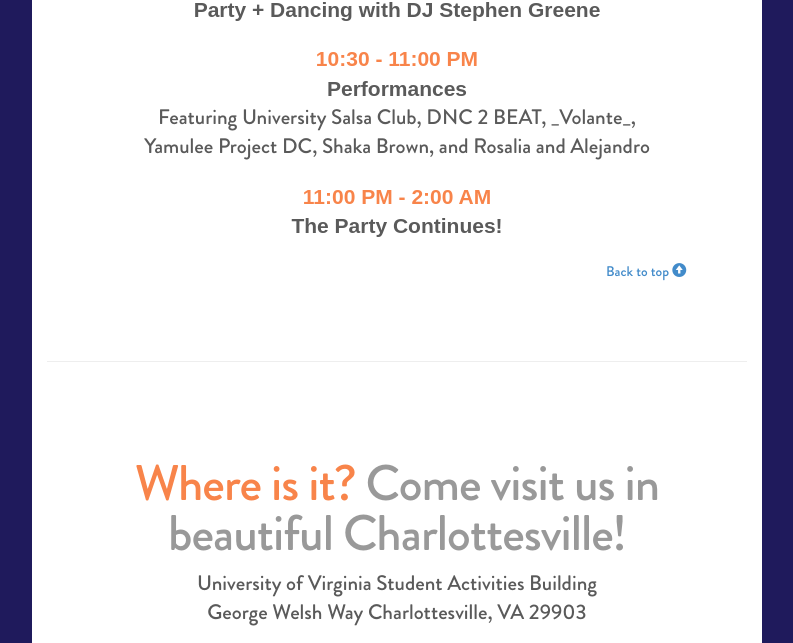
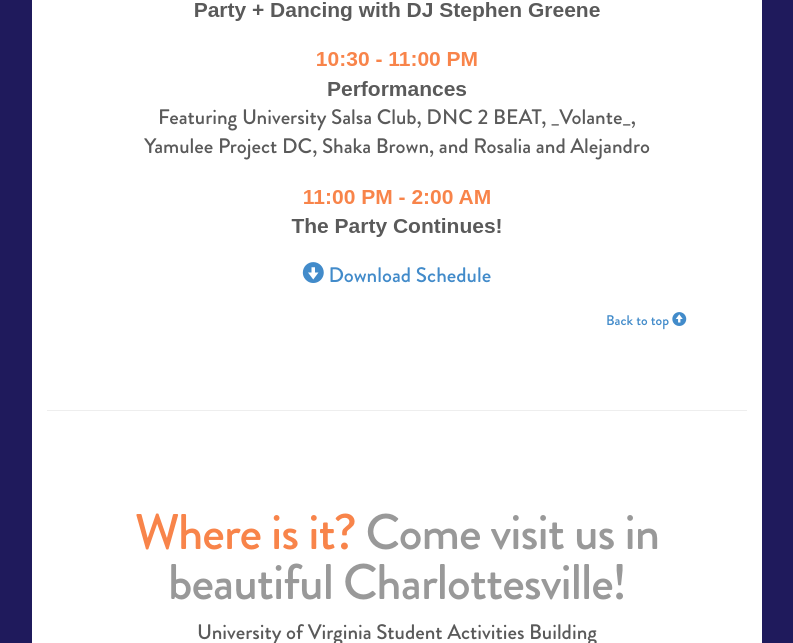
Before and after one commit to swoloszynski/universitysalsafest, a Jekyll site: the page built from index.html, in a window 1280 px wide and 900 px high, scrolled down 2765 px, cut to the strip 0-643 px from the top of the window. Shown: the whole strip, without its empty margins (243-1036 px from the left). Built offline with Jekyll 4.4.1, drawn with Linux system fonts in a browser that asks for light colours; comment, search, counter and statistics services are not loaded.

Commit message:
Turn on Download Schedule option for 2019 pdf

```diff
--- a/_data/global.yml
+++ b/_data/global.yml
@@ -28,8 +28,8 @@
 show_facebook_event: false
 show_alert: false
 show_schedule: true
-show_download_schedule_pdf: false
-schedule_pdf: ""
+show_download_schedule_pdf: true
+schedule_pdf: "schedule-2019.pdf"
 show_sponsors: true
 show_mailchimp_footer: true
 
```
